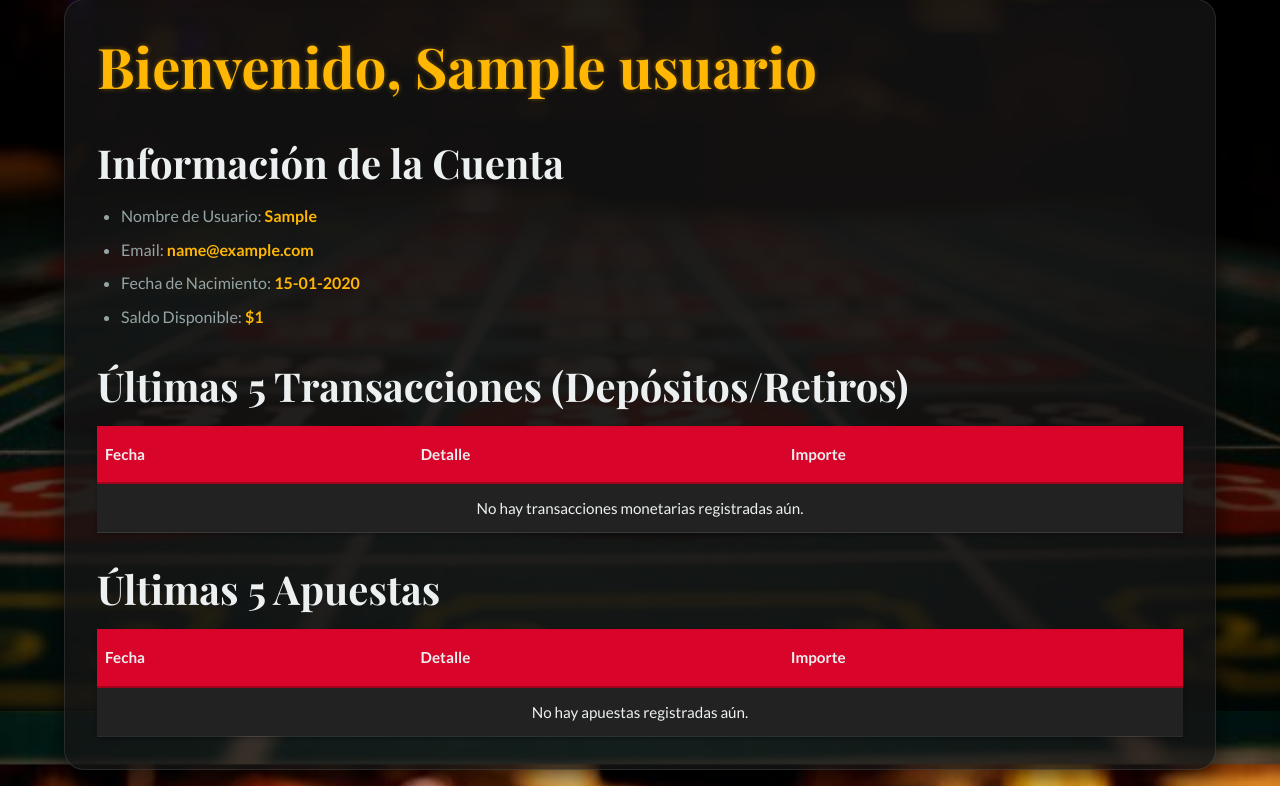
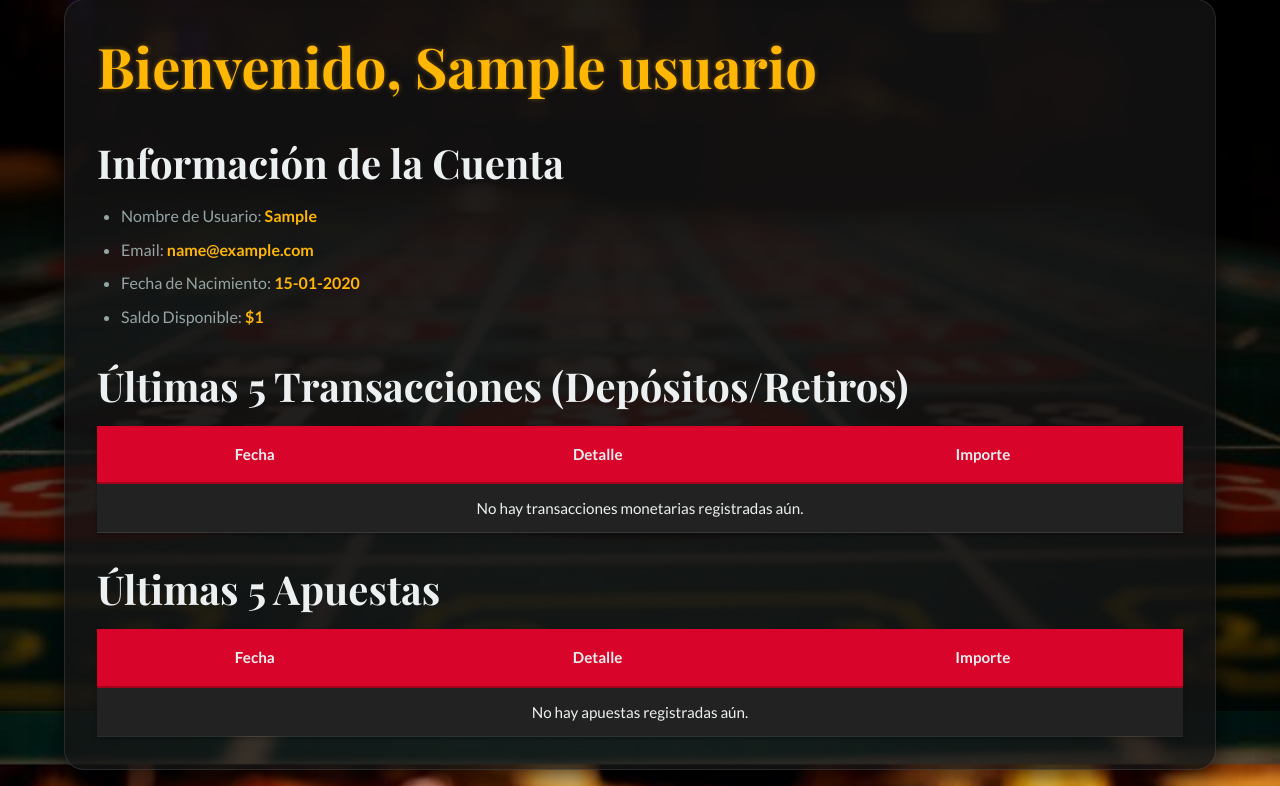
Before and after one commit to skow13/Proyecto-Desarrollo-web-1, a Node server app: page /Perfil in a window 1280 px wide. Shown: the part 89-875 px from the top of the page. Run offline with Node 20, Linux system fonts and the light colour scheme; a user stored in the database is signed in; tables that the repository leaves empty hold one stand-in row (values such as "Sample post"); some libraries are stand-ins or nearby versions.

Commit message:
cambios perfil3

```diff
--- a/Public/style.css
+++ b/Public/style.css
@@ -63,8 +63,8 @@
 .profile-img-small{flex:1;min-width:250px;height:auto;border-radius:var(--radius-sm);box-shadow:var(--shadow-lg);border:3px solid var(--color-secondary)}
 .tabla-transacciones,.tabla-probabilidades,.tabla-apuestas,.tabla-resultados{width:100%;border-collapse:collapse;margin-top:1rem;font-size:.95rem;box-shadow:var(--shadow-sm);text-align:center}
 .tabla-transacciones thead,.tabla-probabilidades thead,.tabla-apuestas thead,.tabla-resultados thead{background:var(--color-primary)}
-.tabla-transacciones th,.tabla-probabilidades th,.tabla-apuestas th,.tabla-resultados th{padding:1rem .5rem;color:var(--color-text);text-align:left;border-bottom:2px solid var(--color-primary-dark);background:var(--color-primary)}
-.tabla-transacciones td,.tabla-probabilidades td,.tabla-apuestas td,.tabla-resultados td{padding:.75rem .5rem;border-bottom:1px solid rgba(255,255,255,.1);background:var(--color-bg-card-light);color:var(--color-text-muted)}
+.tabla-transacciones th,.tabla-probabilidades th,.tabla-apuestas th,.tabla-resultados th{padding:1rem .5rem;color:var(--color-text);text-align:center;border-bottom:2px solid var(--color-primary-dark);background:var(--color-primary)}
+.tabla-transacciones td,.tabla-probabilidades td,.tabla-apuestas td,.tabla-resultados td{padding:.75rem .5rem;border-bottom:1px solid rgba(255,255,255,.1);background:var(--color-bg-card-light);color:var(--color-text-muted);text-align:center}
 .tabla-transacciones td:first-child,.tabla-probabilidades td:first-child,.tabla-apuestas td:first-child,.tabla-resultados td:first-child{color:var(--color-text)}
 .tabla-probabilidades th{text-align:right!important}
 .tabla-probabilidades td{text-align:right}
```
